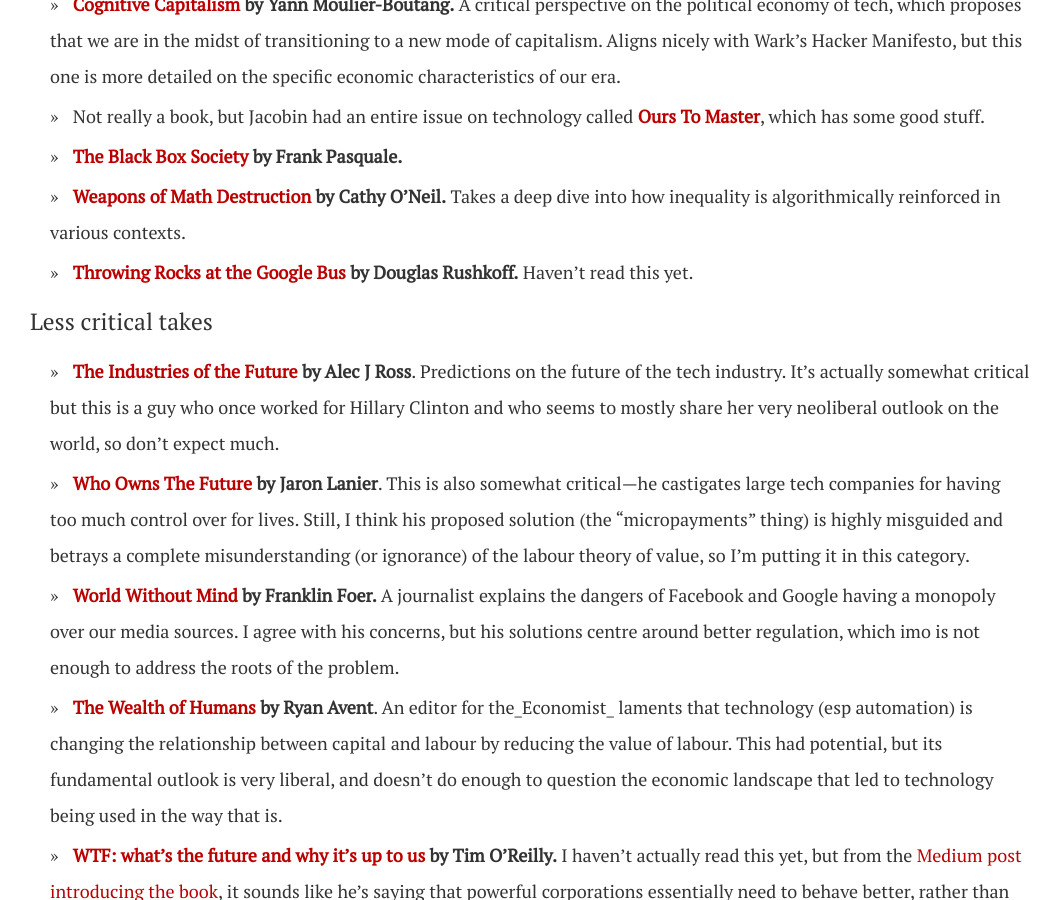
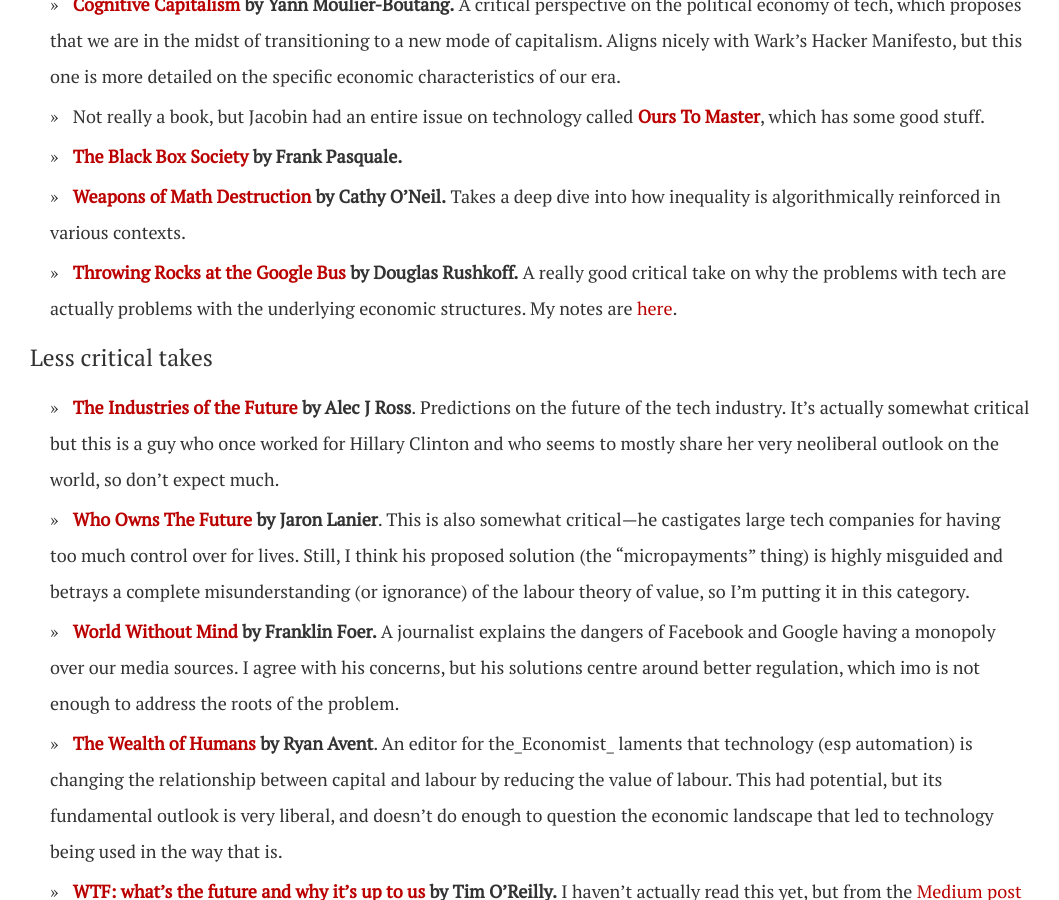
Before and after one commit to dellsystem/dellsystem.github.io, a Jekyll site: the page built from tech.md, in a window 1280 px wide and 900 px high, scrolled down 5565 px. Shown: the whole window, without its empty margins (110-1169 px from the left). Built offline with Jekyll 4.4.1, drawn with Linux system fonts in a browser that asks for light colours; some of the changed text lies outside the part shown.

Commit message:
Update tech.md

```diff
--- a/tech.md
+++ b/tech.md
@@ -126,7 +126,7 @@ There's a lot here, with resources in a variety of formats (books, articles, pod
 * Not really a book, but Jacobin had an entire issue on technology called **[Ours To Master](https://www.goodreads.com/book/show/25162533-ours-to-master)**, which has some good stuff.
 * **[The Black Box Society](https://www.goodreads.com/book/show/21878126-the-black-box-society) by Frank Pasquale.**
 * **[Weapons of Math Destruction](https://www.goodreads.com/book/show/28186015-weapons-of-math-destruction) by Cathy O'Neil.** Takes a deep dive into how inequality is algorithmically reinforced in various contexts.
-* **[Throwing Rocks at the Google Bus](https://www.goodreads.com/book/show/32904335-throwing-rocks-at-the-google-bus) by Douglas Rushkoff.** Haven't read this yet.
+* **[Throwing Rocks at the Google Bus](https://www.goodreads.com/book/show/32904335-throwing-rocks-at-the-google-bus) by Douglas Rushkoff.** A really good critical take on why the problems with tech are actually problems with the underlying economic structures. My notes are [here](http://bookmarker.dellsystem.me/book/throwing-rocks-at-the-google-bus).
 
 #### Less critical takes
 
@@ -267,6 +267,7 @@ Read them to understand the enemy, esssentially.
 
 ### On worker power within the industry
 
+* Ben Tarnoff for The Guardian: [Can Silicon Valley workers rein in big tech from within?](https://www.theguardian.com/commentisfree/2018/aug/09/silicon-valley-tech-workers-labor-activism)
 * Alex Press for Vox: [How Silicon Valley workers are revolting against Trump’s immigration policy](https://www.vox.com/the-big-idea/2018/6/25/17500620/family-separation-policy-border-silicon-valley-microsoft-google-amazon)
 * Me for Notes From Below:
 	* [The case for building worker power at Microsoft](http://www.notesfrombelow.org/article/building-worker-power-at-microsoft)
```
Also changed, not shown: other parts of tech.md (+1 -1 lines).
